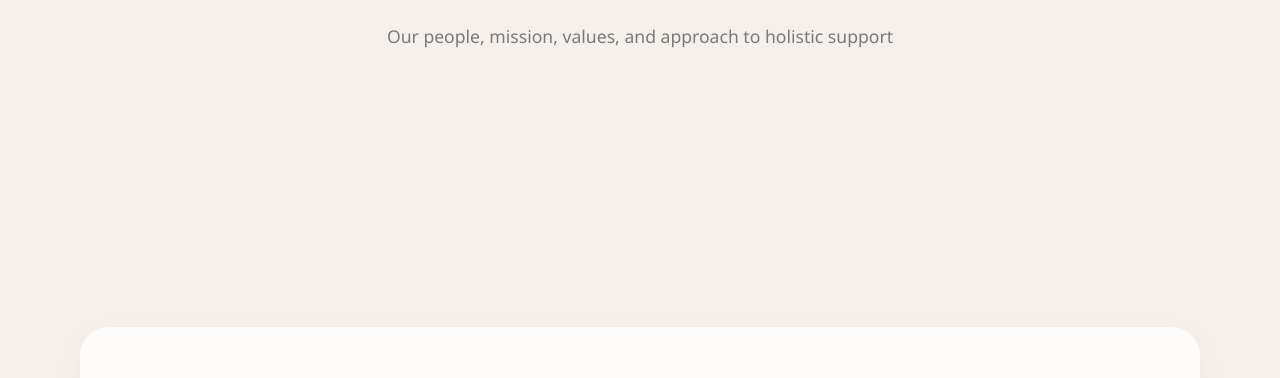
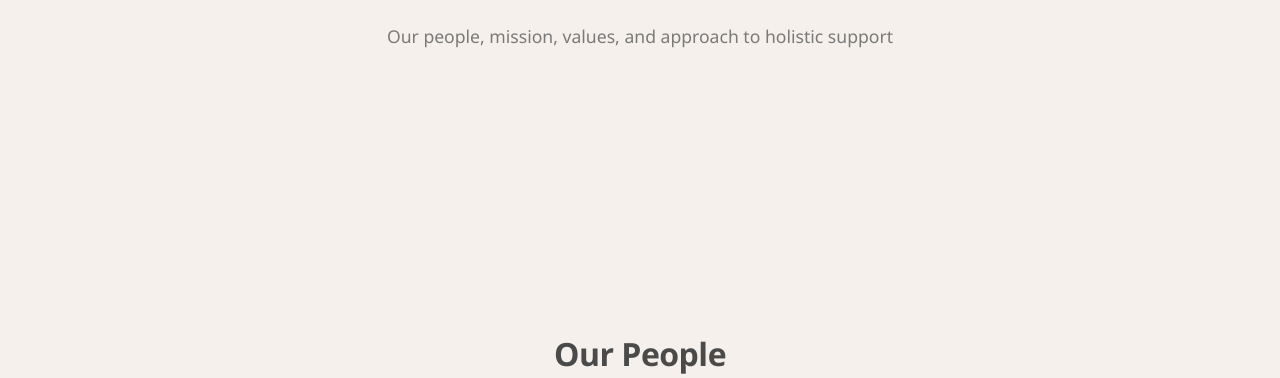
Before and after one commit to supportschizophrenia-bit/schizophrenia-support-network, a plain HTML site: page about.html in a window 1280 px wide. Shown: the part 406-784 px from the top of the page. Drawn offline with Linux system fonts and the light colour scheme.

Commit message:
Add 'Our People' section to about.html
Added a new section highlighting team members and their roles.

```diff
--- a/about.html
+++ b/about.html
@@ -40,11 +40,13 @@
 <section class="founder-section">
 
 
+        <h2>Our People </h2>
 <div class="founder-card">
 
     <img src="pankaj (2).jpg" alt="Initiator and Community Catalyst">
 
     <div class="founder-content">
+
 
         <h3>Pankaj Suneja</h3>
 
```
